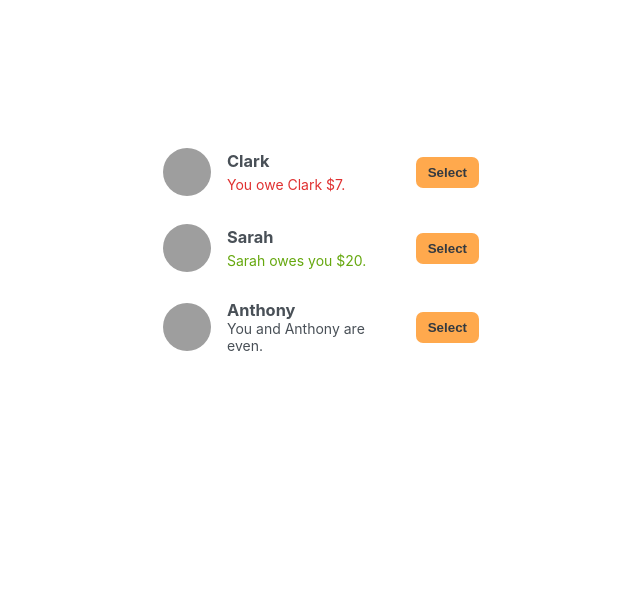
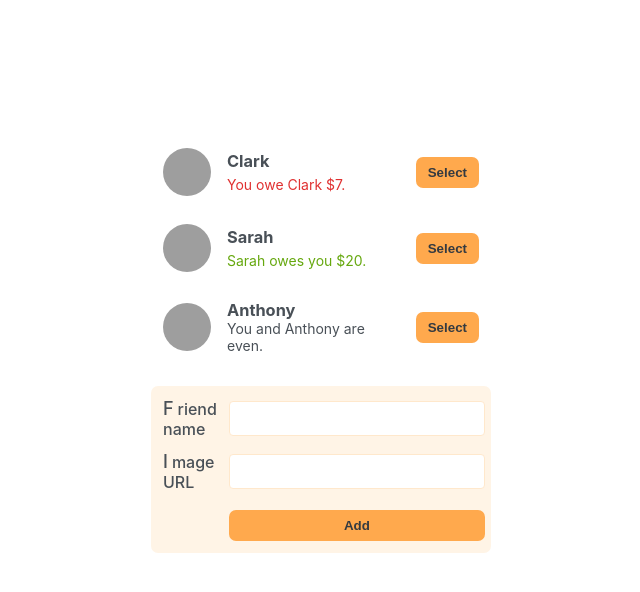
Before and after one commit to coderrob22/compartir-la-comida, a React (Create React App) app: page / in a window 1280 px wide. Shown: the top 592 px of the page, without its empty margins (79-719 px from the left). Built offline with nearby package versions, Linux system fonts and the light colour scheme; grey boxes are pictures that could not be loaded.

Commit message:
friend form with button

```diff
--- a/src/App.js
+++ b/src/App.js
@@ -24,6 +24,7 @@
     <div className="app">
       <div className="sidebar">
         <FriendsList />
+        <FormAddFriend />
       </div>
     </div>)
 }
@@ -60,6 +61,25 @@
           You and {friend.name} are even.
         </p>
       )}
-      <button className="button">Select</button>
-    </li>)
+      <Button>Select</Button>
+    </li>
+    );
 }
+
+function Button ( {children} ){
+  return <button className="button">{children}</button>
+}
+
+function FormAddFriend(){
+  return (
+    <form className="form-add-friend">
+      <label>Friend name</label>
+      <input type="text" />
+
+      <label>Image URL</label>
+      <input type="text" />
+
+      <Button>Add</Button>
+    </form>
+  )
+}
```
